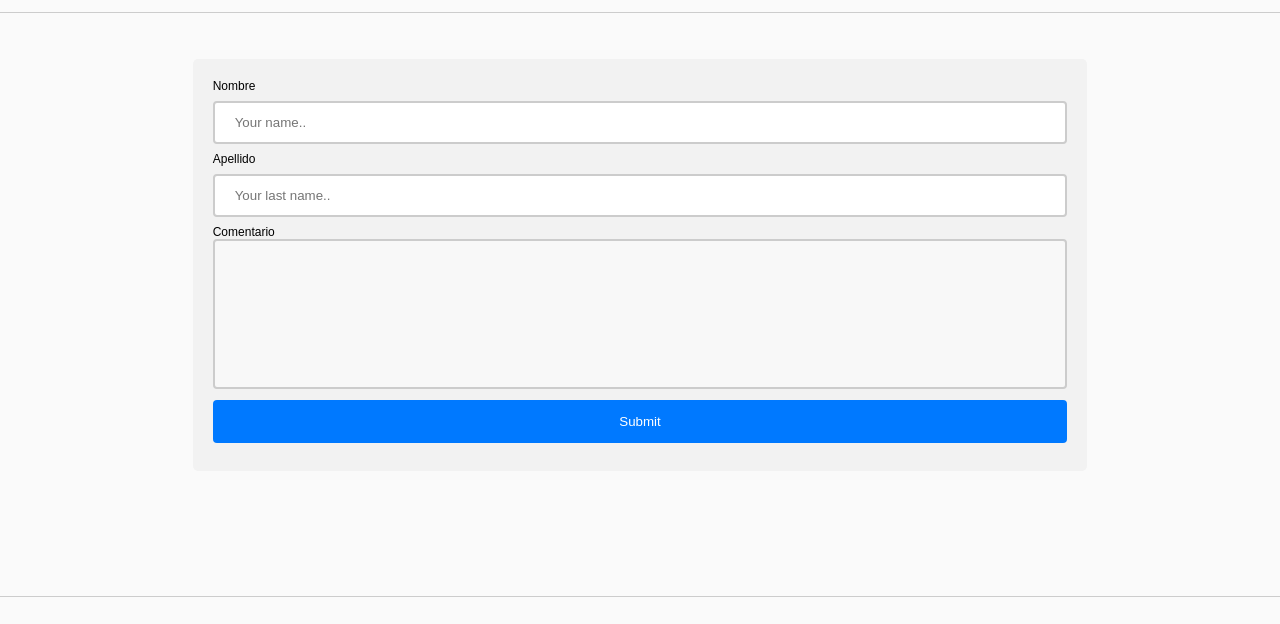
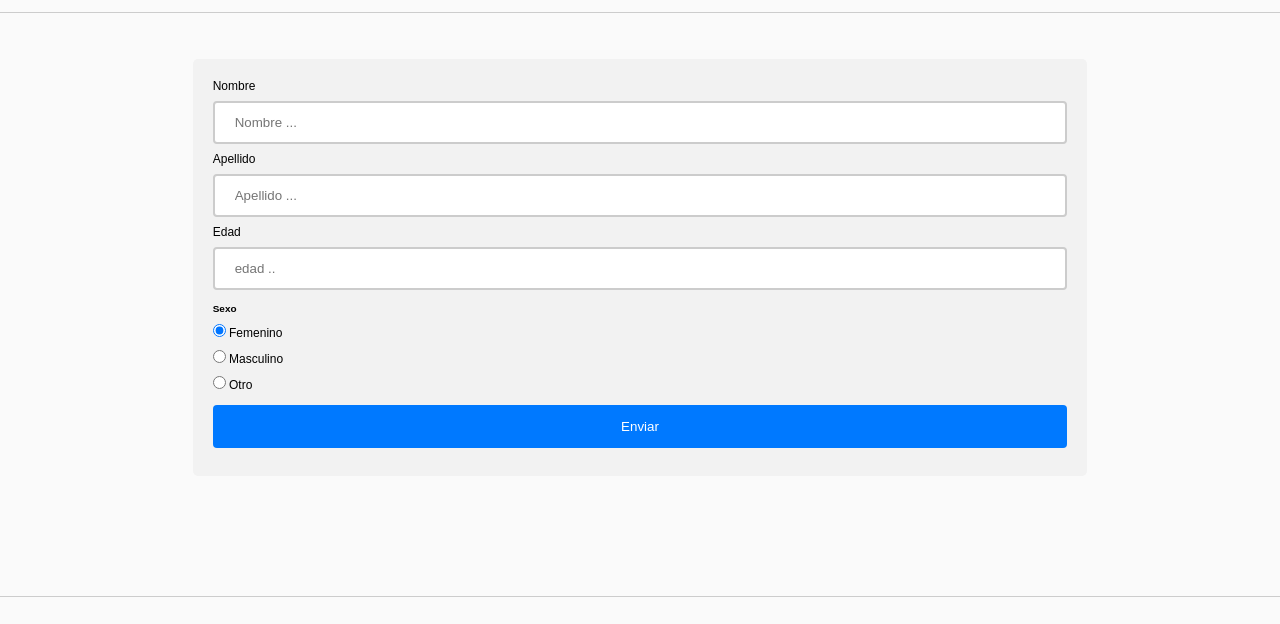
Before and after one commit to aniicossio1997/fundacion-proem-net-maquetacion, a plain HTML site: page formulario.html in a window 1280 px wide. Shown: the part 54-678 px from the top of the page. Drawn offline with Linux system fonts and the light colour scheme.

Commit message:
custom-input

```diff
--- a/formulario.html
+++ b/formulario.html
@@ -18,12 +18,12 @@
       <dialog>hello</dialog>
       <div class="container-form">
         <form action="/index.html">
-          <label for="fname" aria-required="true">Nombre</label>
+          <label for="fname">Nombre</label>
           <input
             type="text"
             id="fname"
             name="firstname"
-            placeholder="Your name.."
+            placeholder="Nombre ..."
             required
             class="custom-input"
           />
@@ -33,13 +33,37 @@
             type="text"
             id="lname"
             name="lastname"
-            placeholder="Your last name.."
+            placeholder="Apellido ..."
             required
             class="custom-input"
           />
-          <label for="lcomentario">Comentario</label>
-          <textarea required class="custom-input"></textarea>
-          <input type="submit" value="Submit" />
+          <label for="edad">Edad</label>
+          <input
+            type="number"
+            id="edad"
+            name="edad"
+            placeholder="edad .."
+            required
+            class="custom-input"
+            min="18"
+          />
+          <div class="container-radio">
+            <h5>Sexo</h5>
+            <label>
+              <input type="radio" checked="checked" name="radio" />
+              Femenino
+            </label>
+            <label>
+              <input type="radio" name="radio" />
+              Masculino
+            </label>
+            <label>
+              <input type="radio" name="radio" />
+              Otro
+            </label>
+          </div>
+
+          <input type="submit" value="Enviar" />
         </form>
       </div>
     </main>
--- a/styles/formulario.css
+++ b/styles/formulario.css
@@ -1,4 +1,5 @@
-input[type="text"] {
+input[type="text"],
+input[type="number"] {
   margin: 8px 0;
   display: inline-block;
 }
@@ -29,9 +30,8 @@ textarea {
   border: 2px solid #ccc;
   border-radius: 4px;
 }
-input[type="text"]:focus,
-textarea:focus {
-  border: 2px solid #555;
+.custom-input:focus {
+  border: 2px solid #0079ff;
 }
 .container-form {
   border-radius: 5px;
@@ -41,3 +41,17 @@ textarea:focus {
   margin: 0 auto;
   margin-top: 40px;
 }
+.container-radio {
+  margin-top: 5px;
+  margin-bottom: 5px;
+}
+.container-radio > label {
+  display: block;
+  cursor: pointer;
+  font-size: 1em;
+  margin-top: 10px;
+  -webkit-user-select: none;
+  -moz-user-select: none;
+  -ms-user-select: none;
+  user-select: none;
+}
```
